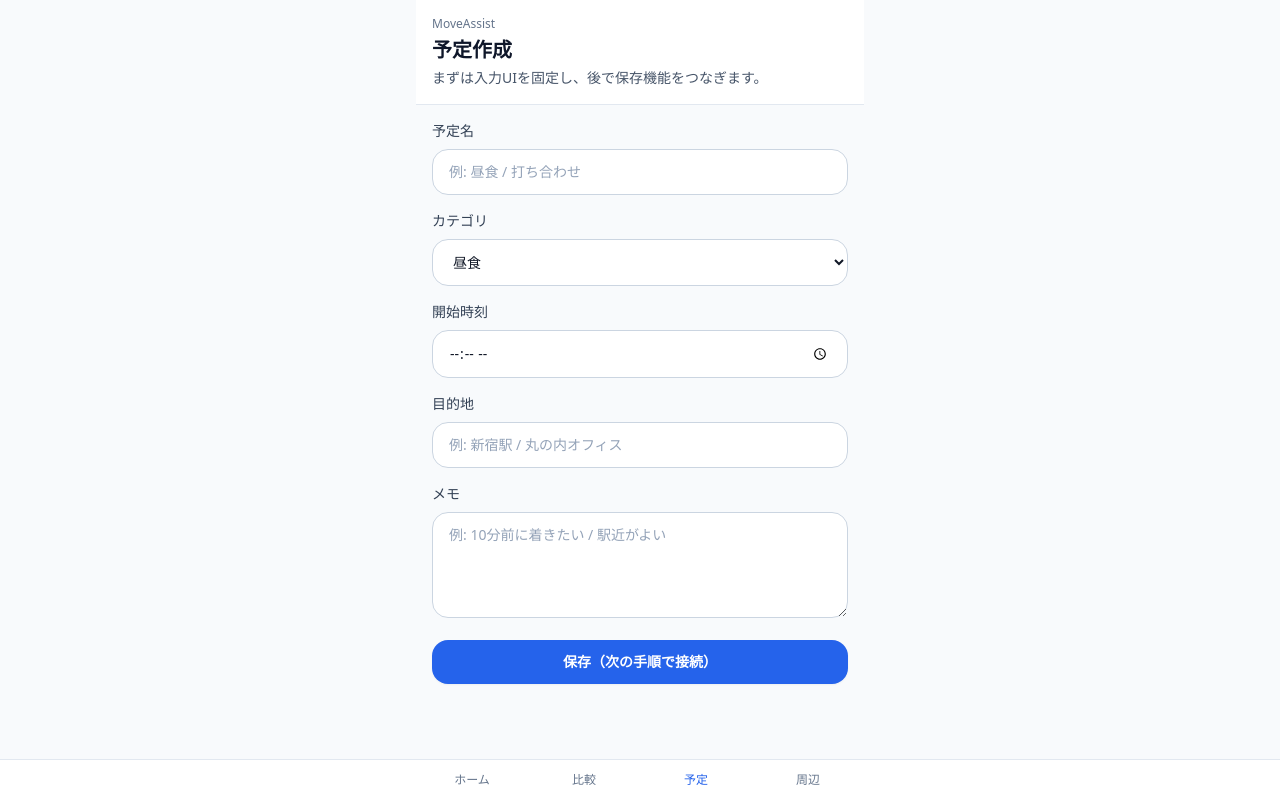
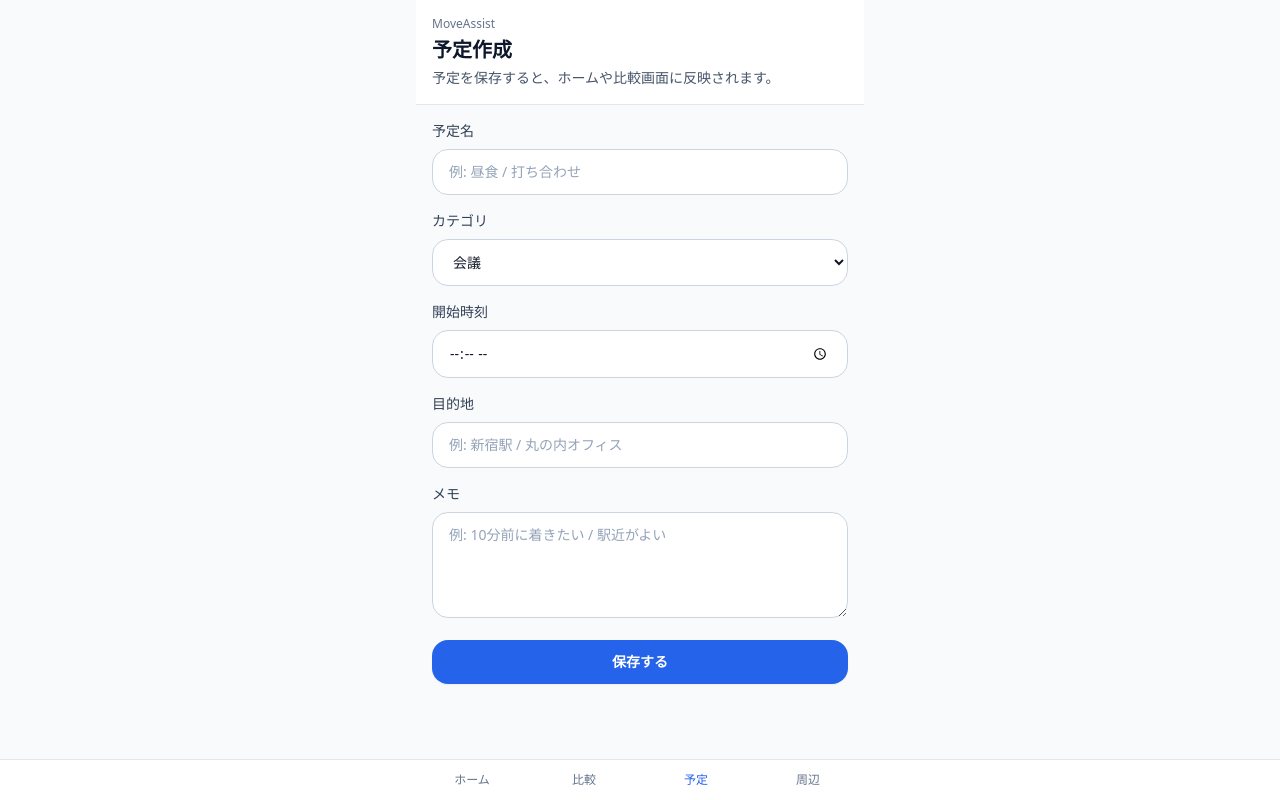
Before and after one commit to takuyayamada1982/seikastu, a Next.js app in the folder move-assist/: page /schedules/new in a window 1280 px wide. Built offline with nearby package versions, Linux system fonts and the light colour scheme.

Commit message:
Update page.tsx

```diff
--- a/move-assist/src/app/schedules/new/page.tsx
+++ b/move-assist/src/app/schedules/new/page.tsx
@@ -1,18 +1,65 @@
+"use client";
+
+import { useRouter } from "next/navigation";
+import { useState } from "react";
 import AppShell from "@/components/ui/AppShell";
+import type { TaskCategory, TaskItem } from "@/lib/types";
+import { useSchedules } from "@/lib/hooks/useSchedules";
 
-const categories = ["昼食", "カフェ", "会議", "通院", "買い物", "送迎", "手続き"];
+const categories: TaskCategory[] = [
+  "昼食",
+  "カフェ",
+  "会議",
+  "通院",
+  "買い物",
+  "送迎",
+  "手続き",
+];
 
 export default function ScheduleNewPage() {
+  const router = useRouter();
+  const { createSchedule } = useSchedules();
+
+  const [title, setTitle] = useState("");
+  const [category, setCategory] = useState<TaskCategory>("会議");
+  const [startTime, setStartTime] = useState("");
+  const [destinationName, setDestinationName] = useState("");
+  const [memo, setMemo] = useState("");
+
+  const handleSubmit = (e: React.FormEvent<HTMLFormElement>) => {
+    e.preventDefault();
+
+    if (!title || !startTime || !destinationName) {
+      alert("予定名・開始時刻・目的地を入力してください。");
+      return;
+    }
+
+    const item: TaskItem = {
+      id: crypto.randomUUID(),
+      title,
+      category,
+      startTime,
+      destinationName,
+      memo: memo || undefined,
+      createdAt: new Date().toISOString(),
+    };
+
+    createSchedule(item);
+    router.push("/schedules");
+  };
+
   return (
     <AppShell
       title="予定作成"
-      description="まずは入力UIを固定し、後で保存機能をつなぎます。"
+      description="予定を保存すると、ホームや比較画面に反映されます。"
     >
-      <form className="space-y-4">
+      <form className="space-y-4" onSubmit={handleSubmit}>
         <div>
           <label className="mb-2 block text-sm font-medium text-slate-700">予定名</label>
           <input
             type="text"
+            value={title}
+            onChange={(e) => setTitle(e.target.value)}
             placeholder="例: 昼食 / 打ち合わせ"
             className="w-full rounded-2xl border border-slate-300 bg-white px-4 py-3 text-sm outline-none placeholder:text-slate-400"
           />
@@ -20,9 +67,15 @@ export default function ScheduleNewPage() {
 
         <div>
           <label className="mb-2 block text-sm font-medium text-slate-700">カテゴリ</label>
-          <select className="w-full rounded-2xl border border-slate-300 bg-white px-4 py-3 text-sm outline-none">
-            {categories.map((category) => (
-              <option key={category}>{category}</option>
+          <select
+            value={category}
+            onChange={(e) => setCategory(e.target.value as TaskCategory)}
+            className="w-full rounded-2xl border border-slate-300 bg-white px-4 py-3 text-sm outline-none"
+          >
+            {categories.map((item) => (
+              <option key={item} value={item}>
+                {item}
+              </option>
             ))}
           </select>
         </div>
@@ -31,6 +84,8 @@ export default function ScheduleNewPage() {
           <label className="mb-2 block text-sm font-medium text-slate-700">開始時刻</label>
           <input
             type="time"
+            value={startTime}
+            onChange={(e) => setStartTime(e.target.value)}
             className="w-full rounded-2xl border border-slate-300 bg-white px-4 py-3 text-sm outline-none"
           />
         </div>
@@ -39,6 +94,8 @@ export default function ScheduleNewPage() {
           <label className="mb-2 block text-sm font-medium text-slate-700">目的地</label>
           <input
             type="text"
+            value={destinationName}
+            onChange={(e) => setDestinationName(e.target.value)}
             placeholder="例: 新宿駅 / 丸の内オフィス"
             className="w-full rounded-2xl border border-slate-300 bg-white px-4 py-3 text-sm outline-none placeholder:text-slate-400"
           />
@@ -48,16 +105,18 @@ export default function ScheduleNewPage() {
           <label className="mb-2 block text-sm font-medium text-slate-700">メモ</label>
           <textarea
             rows={4}
+            value={memo}
+            onChange={(e) => setMemo(e.target.value)}
             placeholder="例: 10分前に着きたい / 駅近がよい"
             className="w-full rounded-2xl border border-slate-300 bg-white px-4 py-3 text-sm outline-none placeholder:text-slate-400"
           />
         </div>
 
         <button
-          type="button"
+          type="submit"
           className="w-full rounded-2xl bg-blue-600 px-4 py-3 text-sm font-semibold text-white shadow-sm"
         >
-          保存（次の手順で接続）
+          保存する
         </button>
       </form>
     </AppShell>
```
